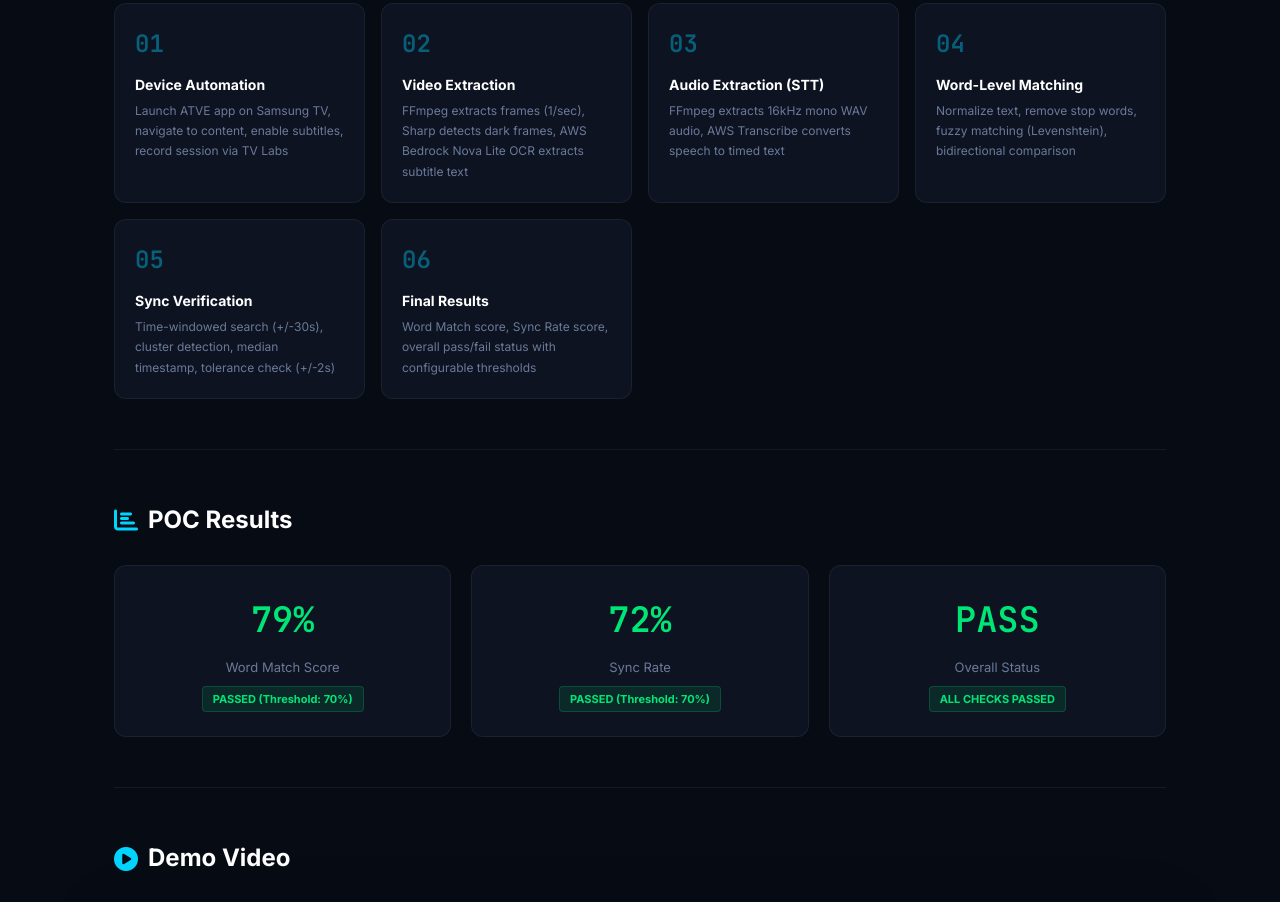
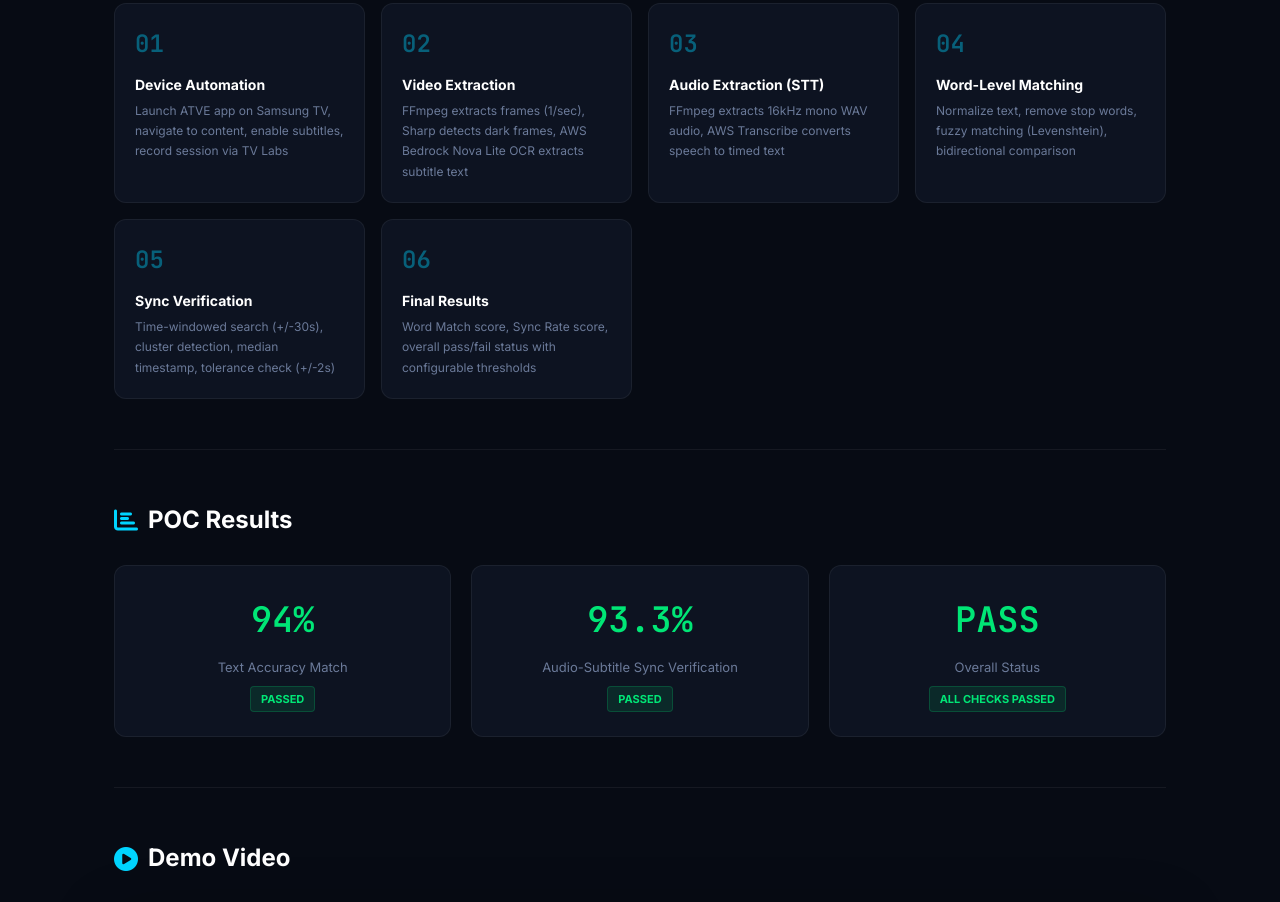
Before and after one commit to suranjithkumarj111-lgtm/Suranjith_Portfolio, a website: page projects/ai-subtitle-verification/index.html in a window 1280 px wide. Shown: the part 1409-2311 px from the top of the page. Drawn offline with Linux system fonts and the light colour scheme.

Commit message:
Update AI Subtitle Verification POC: correct results and language

```diff
--- a/projects/ai-subtitle-verification/index.html
+++ b/projects/ai-subtitle-verification/index.html
@@ -357,13 +357,14 @@ body {
             Leveraging AI/ML, OCR, and Speech-to-Text to validate subtitle synchronization at scale.
         </p>
         <div class="tech-tags">
-            <span class="tech-tag">Python</span>
+            <span class="tech-tag">JavaScript</span>
+            <span class="tech-tag">Node.js</span>
+            <span class="tech-tag">Cucumber.js</span>
             <span class="tech-tag">AWS Bedrock Nova Lite</span>
             <span class="tech-tag">AWS Transcribe</span>
             <span class="tech-tag">FFmpeg</span>
             <span class="tech-tag">Appium + Tizen</span>
             <span class="tech-tag">TV Labs</span>
-            <span class="tech-tag">Node.js + Cucumber.js</span>
             <span class="tech-tag">Sharp</span>
         </div>
     </div>
@@ -416,14 +417,14 @@ body {
         <h2 class="section-title"><i class="fas fa-chart-bar"></i> POC Results</h2>
         <div class="results-grid">
             <div class="result-card">
-                <div class="result-value">79%</div>
-                <div class="result-label">Word Match Score</div>
-                <div class="result-status">PASSED (Threshold: 70%)</div>
+                <div class="result-value">94%</div>
+                <div class="result-label">Text Accuracy Match</div>
+                <div class="result-status">PASSED</div>
             </div>
             <div class="result-card">
-                <div class="result-value">72%</div>
-                <div class="result-label">Sync Rate</div>
-                <div class="result-status">PASSED (Threshold: 70%)</div>
+                <div class="result-value">93.3%</div>
+                <div class="result-label">Audio-Subtitle Sync Verification</div>
+                <div class="result-status">PASSED</div>
             </div>
             <div class="result-card">
                 <div class="result-value">PASS</div>
```
